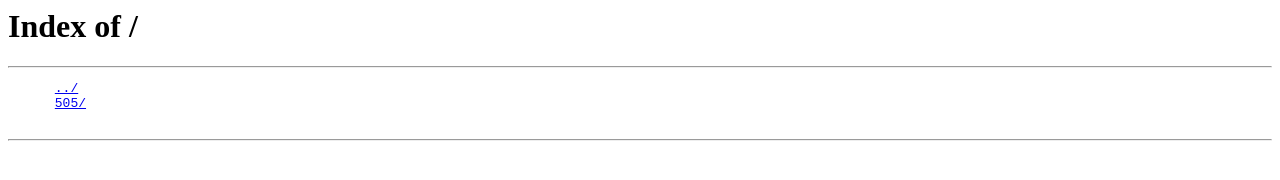
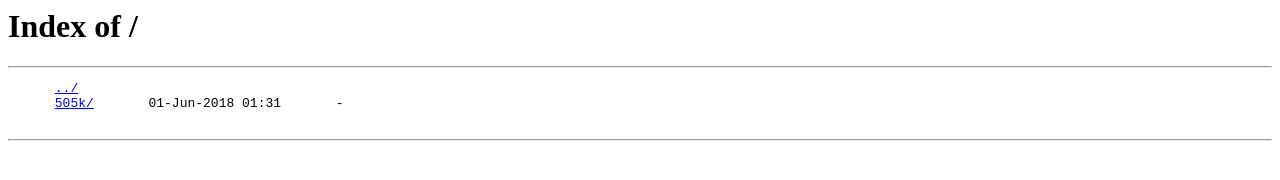
Before and after one commit to en0lic/en0lic.github.io, a plain HTML site: page index.html in a window 1280 px wide. Drawn offline with Linux system fonts and the light colour scheme.

Commit message:
Update index.html

```diff
--- a/index.html
+++ b/index.html
@@ -7,7 +7,7 @@
       <hr>
       <pre>
       <a href="../">../</a>
-      <a href="505/">505/</a>
+      <a href="505/">505k/</a>       01-Jun-2018 01:31       -
       </pre>
       <hr>
   </body>
```
